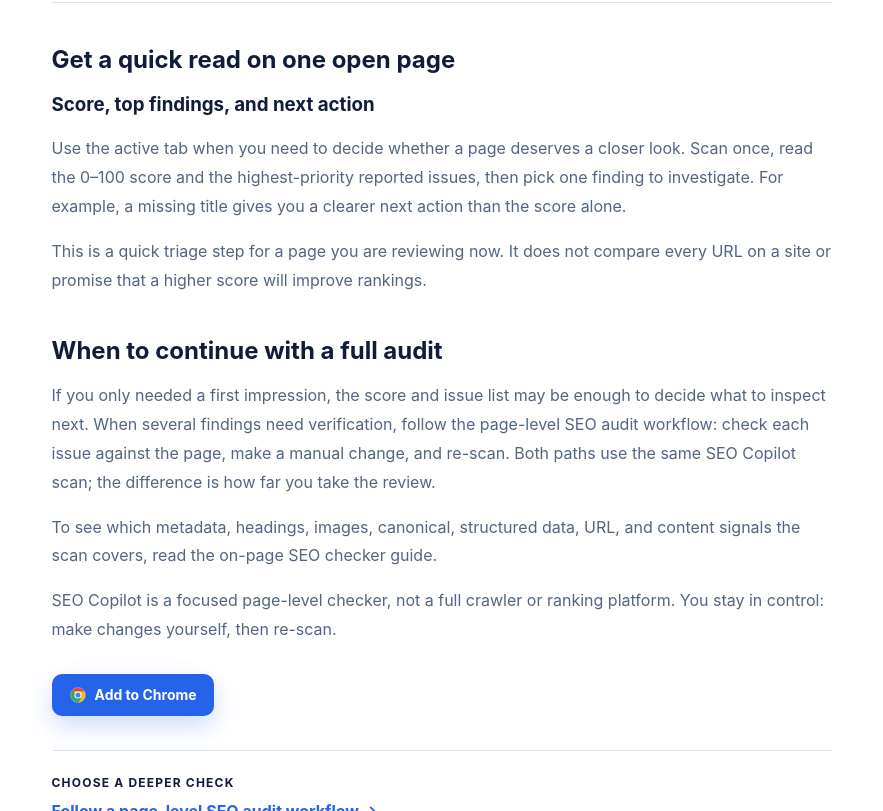
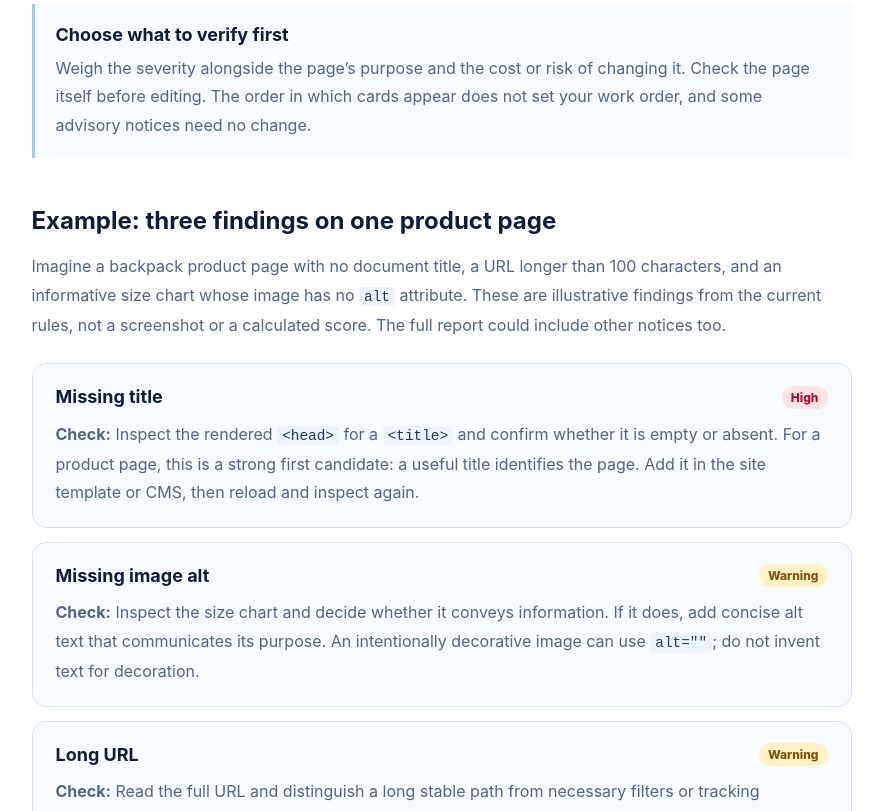
Before and after one commit to sumei7550/SEO-Copilot, a Next.js app in the folder website/: page /seo-checker in a window 1280 px wide. Shown: the part 869-1680 px from the top of the page, without its empty margins (191-1074 px from the left). Built offline with nearby package versions, Linux system fonts and the light colour scheme; no server answers.

Commit message:
feat(website): expand English SEO checker report guide

```diff
--- a/website/src/app/(site)/globals.css
+++ b/website/src/app/(site)/globals.css
@@ -147,3 +147,21 @@
 .on-page-case-steps h3{margin:0 0 5px}
 .on-page-case-steps p{margin:0}
 @media(max-width:600px){.on-page-checklist article{padding:19px}.on-page-checklist dl>div{grid-template-columns:1fr;gap:2px}.on-page-case-steps article{padding-left:15px}}
+
+/* SEO checker: scan interpretation and example decisions stay readable at narrow widths. */
+.seo-checker-guide a:not(.button){color:var(--primary);text-decoration:underline;text-underline-offset:3px}
+.seo-checker-report-parts{display:grid;gap:14px;margin:23px 0}
+.seo-checker-report-parts article{padding:18px 21px;border-left:3px solid #a8c5f4;background:#f8fbff}
+.seo-checker-report-parts h3{margin:0 0 6px}
+.seo-checker-report-parts p{margin:0}
+.seo-checker-findings{display:grid;gap:14px;margin:24px 0}
+.seo-checker-findings article{min-width:0;padding:20px 23px;border:1px solid var(--line);border-radius:14px;background:#f8fbff}
+.seo-checker-finding-head{display:flex;align-items:center;justify-content:space-between;flex-wrap:wrap;gap:9px}
+.seo-checker-finding-head h3{margin:0}
+.seo-checker-findings p{margin:10px 0 0}
+.seo-checker-severity{display:inline-block;padding:4px 9px;border-radius:999px;font-size:12px;font-weight:800}
+.seo-checker-severity.high{background:#ffe4e6;color:#a81135}
+.seo-checker-severity.warning{background:#fef3c7;color:#865008}
+.seo-checker-steps{margin:20px 0;padding-left:27px}
+.seo-checker-steps li{padding-left:4px}
+@media(max-width:600px){.seo-checker-report-parts article{padding:17px}.seo-checker-findings article{padding:18px}}
--- a/website/src/app/(site)/seo-checker/page.tsx
+++ b/website/src/app/(site)/seo-checker/page.tsx
@@ -1,20 +1,74 @@
 import type { Metadata } from 'next';
 import Link from 'next/link';
-import { LandingPage } from '@/components/LandingPage';
+import { StoreCta } from '@/components/StoreCta';
 import { pageMetadata } from '@/lib/site';
 export const metadata: Metadata = pageMetadata('Single Page SEO Checker for Chrome', 'Check one open webpage, see a 0–100 SEO score, and find prioritized page-level issues without running a full-site crawl.', 'seo-checker');
 export default function SeoChecker() {
-  return <LandingPage path="seo-checker" eyebrow="Single page SEO checker" title="Check the SEO health of one page in seconds." intro="Open the page you want to review and use SEO Copilot for a quick score, prioritized issues, and practical next steps." bullets={['Scan only the active page you choose.','See the result in a simple 0–100 score.','Start with the highest-priority page-level finding.']} detail={{heading: 'A quick check for the page in front of you', body: 'Use this checker when you need a fast answer about one webpage—not a crawl of an entire site. Scan the active tab, review the score and issue list, then decide what deserves attention first.', next: 'Open the page you want to review, install SEO Copilot, and start with the score.'}} relatedLabel="Choose a deeper check" related={[["/seo-audit/", "Follow a page-level SEO audit workflow"], ["/on-page-seo-checker/", "Review every supported on-page signal"]]}>
-    <section aria-labelledby="quick-read">
-      <h2 id="quick-read">Get a quick read on one open page</h2>
-      <h3>Score, top findings, and next action</h3>
-      <p>Use the active tab when you need to decide whether a page deserves a closer look. Scan once, read the 0–100 score and the highest-priority reported issues, then pick one finding to investigate. For example, a missing title gives you a clearer next action than the score alone.</p>
-      <p>This is a quick triage step for a page you are reviewing now. It does not compare every URL on a site or promise that a higher score will improve rankings.</p>
+  return <main className="page tool-guide seo-checker-guide"><div className="wrap prose">
+    <p className="eyebrow">Single page SEO checker</p>
+    <h1>Check the SEO health of one page in seconds.</h1>
+    <p className="hero-copy">A quick scan is useful when you need to decide what to inspect on the page in front of you. SEO Copilot checks the current page after you start a scan in Chrome; its report gives you a score and individual findings to review.</p>
+
+    <section aria-labelledby="read-report">
+      <h2 id="read-report">Read the report before choosing a fix</h2>
+      <div className="seo-checker-report-parts">
+        <article>
+          <h3>Start with the 0–100 score</h3>
+          <p>The score summarizes the extension’s supported page-level rules at the time of the scan. Use it as an overview, then read the findings behind it. It is not a Google ranking prediction or a measure of every SEO concern.</p>
+        </article>
+        <article>
+          <h3>Read the count and severity</h3>
+          <p>The report shows how many issues it found and groups their severity as High, Warning, or Info. Read the individual issue cards for the finding, impact explanation, and recommended action. A count alone cannot tell you whether a notice matters for this page.</p>
+        </article>
+        <article>
+          <h3>Choose what to verify first</h3>
+          <p>Weigh the severity alongside the page’s purpose and the cost or risk of changing it. Check the page itself before editing. The order in which cards appear does not set your work order, and some advisory notices need no change.</p>
+        </article>
+      </div>
     </section>
-    <section aria-labelledby="deeper-audit">
-      <h2 id="deeper-audit">When to continue with a full audit</h2>
-      <p>If you only needed a first impression, the score and issue list may be enough to decide what to inspect next. When several findings need verification, follow the <Link href="/seo-audit/">page-level SEO audit workflow</Link>: check each issue against the page, make a manual change, and re-scan. Both paths use the same SEO Copilot scan; the difference is how far you take the review.</p>
-      <p>To see which metadata, headings, images, canonical, structured data, URL, and content signals the scan covers, read the <Link href="/on-page-seo-checker/">on-page SEO checker guide</Link>.</p>
+
+    <section aria-labelledby="report-example">
+      <h2 id="report-example">Example: three findings on one product page</h2>
+      <p>Imagine a backpack product page with no document title, a URL longer than 100 characters, and an informative size chart whose image has no <code>alt</code> attribute. These are illustrative findings from the current rules, not a screenshot or a calculated score. The full report could include other notices too.</p>
+      <div className="seo-checker-findings">
+        <article>
+          <div className="seo-checker-finding-head"><h3>Missing title</h3><span className="seo-checker-severity high">High</span></div>
+          <p><strong>Check:</strong> Inspect the rendered <code>&lt;head&gt;</code> for a <code>&lt;title&gt;</code> and confirm whether it is empty or absent. For a product page, this is a strong first candidate: a useful title identifies the page. Add it in the site template or CMS, then reload and inspect again.</p>
+        </article>
+        <article>
+          <div className="seo-checker-finding-head"><h3>Missing image alt</h3><span className="seo-checker-severity warning">Warning</span></div>
+          <p><strong>Check:</strong> Inspect the size chart and decide whether it conveys information. If it does, add concise alt text that communicates its purpose. An intentionally decorative image can use <code>alt=&quot;&quot;</code>; do not invent text for decoration.</p>
+        </article>
+        <article>
+          <div className="seo-checker-finding-head"><h3>Long URL</h3><span className="seo-checker-severity warning">Warning</span></div>
+          <p><strong>Check:</strong> Read the full URL and distinguish a long stable path from necessary filters or tracking parameters. A published URL may have links pointing to it. Consider a clearer path only when the change is worthwhile and redirects are planned.</p>
+        </article>
+      </div>
+      <p>Here, confirm the missing title first because it is marked High and directly affects how this product page identifies itself. Check the informative chart next. Defer the URL change until you understand its existing links and redirect cost. This is a judgment for the example, not an automatic priority assigned by the extension.</p>
     </section>
-  </LandingPage>;
+
+    <section aria-labelledby="next-decision">
+      <h2 id="next-decision">A short decision path after a scan</h2>
+      <ol className="seo-checker-steps">
+        <li><strong>View the score</strong> as a summary of the supported checks.</li>
+        <li><strong>Read each finding</strong>, its severity, impact, and recommended action.</li>
+        <li><strong>Decide whether it applies</strong> by checking the actual page and its purpose.</li>
+        <li><strong>Choose one priority</strong> using severity, user impact, and change cost.</li>
+        <li><strong>Make the change yourself</strong> in your CMS or source code.</li>
+        <li><strong>Reload and re-scan</strong> the same page to see whether the finding remains.</li>
+      </ol>
+      <p>For the signals the scan can detect, see the <Link href="/on-page-seo-checker/">on-page SEO checker guide</Link>. For a longer verification and recheck process, use the <Link href="/seo-audit/">single-page SEO audit guide</Link>. If the title needs work, the <Link href="/title-tag-checker/">title tag checker guide</Link> covers that issue in detail.</p>
+    </section>
+
+    <section aria-labelledby="checker-scope">
+      <h2 id="checker-scope">What this checker does and does not do</h2>
+      <p>SEO Copilot is a Chrome extension for the single page currently open in your active tab. It does not accept a URL for an online scan, crawl a whole site, or edit your website automatically. For supported missing, short, or long title and meta description issues, you may request AI wording candidates, review them, and copy one into your editor. Other findings require your own diagnosis and changes.</p>
+    </section>
+
+    <section className="tool-guide-next" aria-labelledby="checker-next">
+      <h2 id="checker-next">Check the page you have open</h2>
+      <p>Install the extension in Chrome, open the page you want to review, and start a scan. Use the report to select a finding worth checking before you change the site.</p>
+      <div className="actions"><StoreCta label="Add to Chrome" /></div>
+    </section>
+  </div></main>;
 }
```
Also changed, not shown: 1 other file (tests, documents, lock files or other folders).
